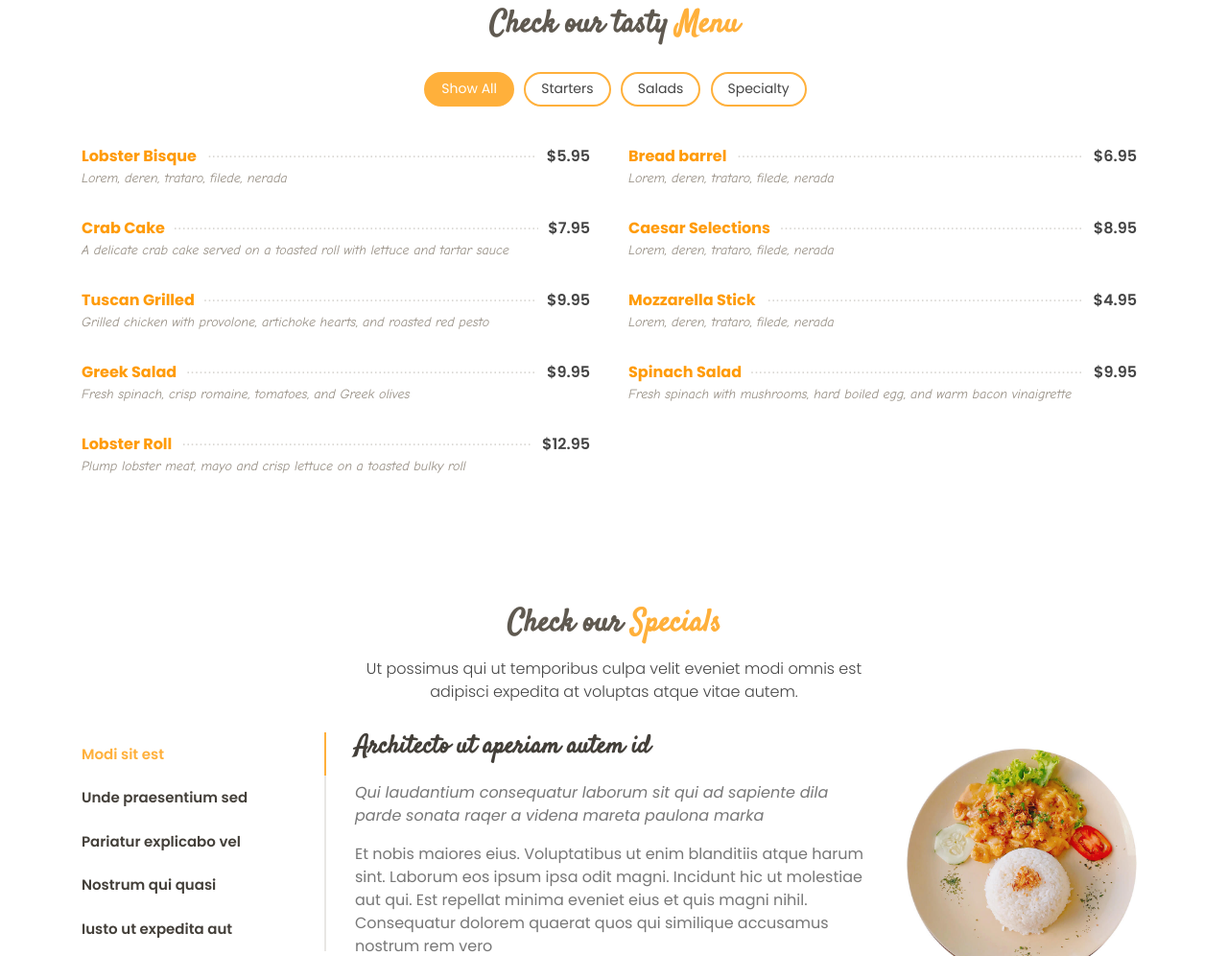
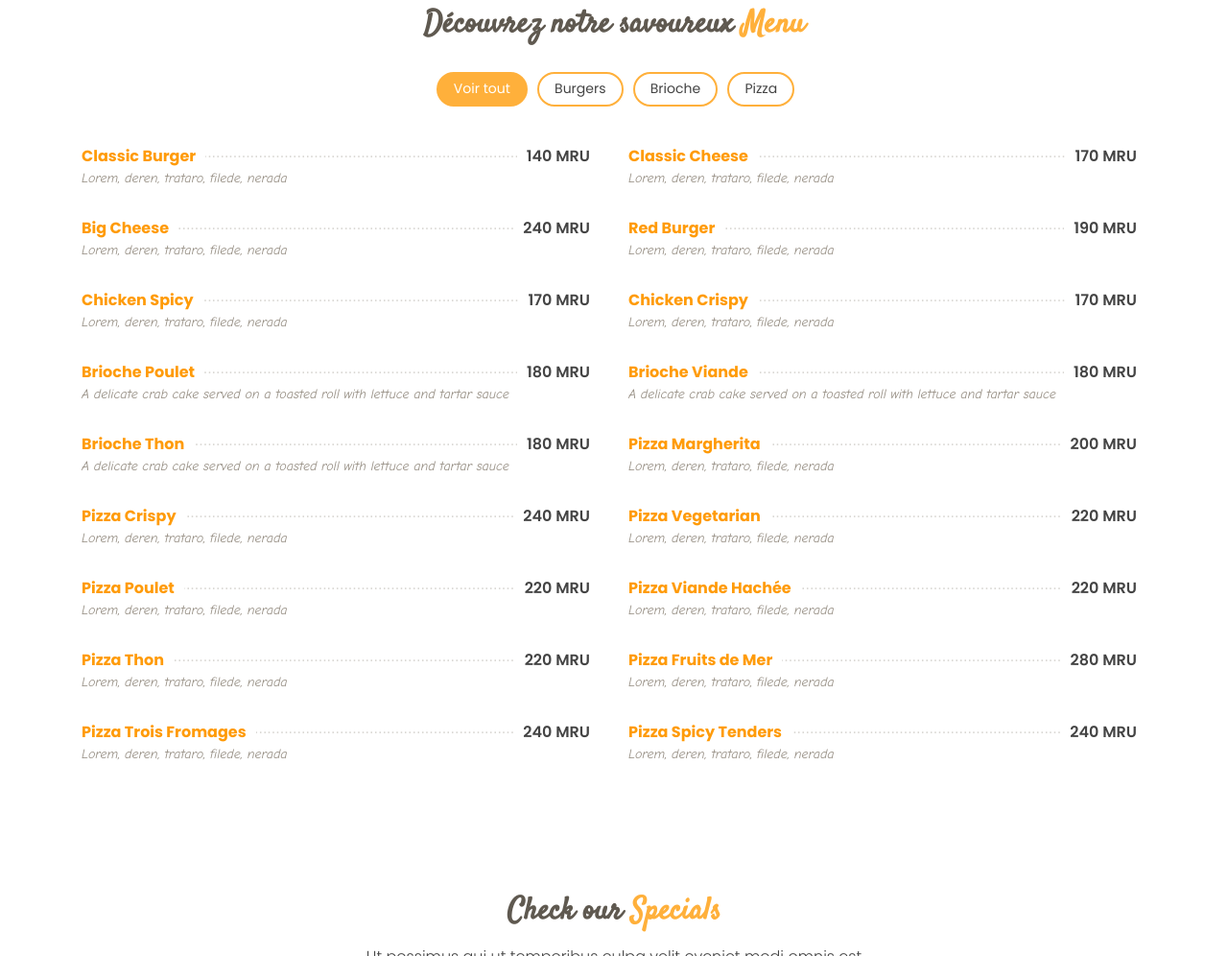
Before and after one commit to thediaf/Palacio, a plain HTML site: page index.html in a window 1280 px wide. Shown: the part 2023-3019 px from the top of the page at 96% size. Drawn offline with Linux system fonts and the light colour scheme.

Commit message:
Add title & menu

```diff
--- a/index.html
+++ b/index.html
@@ -5,9 +5,9 @@
   <meta charset="utf-8">
   <meta content="width=device-width, initial-scale=1.0" name="viewport">
 
-  <title>Delicious Bootstrap Template - Index</title>
+  <title>Palacio Nouakchott - Restaurant, Coffee, Drive Thru, Terasse, Rooftop</title>
   <meta content="" name="descriptison">
-  <meta content="" name="keywords">
+  <meta content="Palacio, restaurant nouakchott, Coffee, Drive Thru, Rooftop" name="keywords">
 
   <!-- Favicons -->
   <link href="assets/img/favicon.png" rel="icon">
@@ -228,105 +228,184 @@
       <div class="container">
 
         <div class="section-title">
-          <h2>Check our tasty <span>Menu</span></h2>
+          <h2>Découvrez notre savoureux <span>Menu</span></h2>
         </div>
 
         <div class="row">
           <div class="col-lg-12 d-flex justify-content-center">
             <ul id="menu-flters">
-              <li data-filter="*" class="filter-active">Show All</li>
-              <li data-filter=".filter-starters">Starters</li>
-              <li data-filter=".filter-salads">Salads</li>
-              <li data-filter=".filter-specialty">Specialty</li>
+              <li data-filter="*" class="filter-active">Voir tout</li>
+              <li data-filter=".filter-burgers">Burgers</li>
+              <li data-filter=".filter-brioche">Brioche</li>
+              <li data-filter=".filter-pizza">Pizza</li>
             </ul>
           </div>
         </div>
 
         <div class="row menu-container">
 
-          <div class="col-lg-6 menu-item filter-starters">
+          <div class="col-lg-6 menu-item filter-burgers">
             <div class="menu-content">
-              <a href="#">Lobster Bisque</a><span>$5.95</span>
+              <a href="#">Classic Burger</a><span>140 MRU</span>
             </div>
             <div class="menu-ingredients">
               Lorem, deren, trataro, filede, nerada
             </div>
           </div>
 
-          <div class="col-lg-6 menu-item filter-specialty">
+          <div class="col-lg-6 menu-item filter-burgers">
             <div class="menu-content">
-              <a href="#">Bread barrel</a><span>$6.95</span>
+              <a href="#">Classic Cheese</a><span>170 MRU</span>
             </div>
             <div class="menu-ingredients">
               Lorem, deren, trataro, filede, nerada
             </div>
           </div>
 
-          <div class="col-lg-6 menu-item filter-starters">
+          <div class="col-lg-6 menu-item filter-burgers">
             <div class="menu-content">
-              <a href="#">Crab Cake</a><span>$7.95</span>
+              <a href="#">Big Cheese</a><span>240 MRU</span>
+            </div>
+            <div class="menu-ingredients">
+              Lorem, deren, trataro, filede, nerada
+            </div>
+          </div>
+
+          <div class="col-lg-6 menu-item filter-burgers">
+            <div class="menu-content">
+              <a href="#">Red Burger</a><span>190 MRU</span>
+            </div>
+            <div class="menu-ingredients">
+              Lorem, deren, trataro, filede, nerada
+            </div>
+          </div>
+
+          <div class="col-lg-6 menu-item filter-burgers">
+            <div class="menu-content">
+              <a href="#">Chicken Spicy</a><span>170 MRU</span>
+            </div>
+            <div class="menu-ingredients">
+              Lorem, deren, trataro, filede, nerada
+            </div>
+          </div>
+
+          <div class="col-lg-6 menu-item filter-burgers">
+            <div class="menu-content">
+              <a href="#">Chicken Crispy</a><span>170 MRU</span>
+            </div>
+            <div class="menu-ingredients">
+              Lorem, deren, trataro, filede, nerada
+            </div>
+          </div>
+
+          <div class="col-lg-6 menu-item filter-brioche">
+            <div class="menu-content">
+              <a href="#">Brioche Poulet</a><span>180 MRU</span>
             </div>
             <div class="menu-ingredients">
               A delicate crab cake served on a toasted roll with lettuce and tartar sauce
             </div>
           </div>
 
-          <div class="col-lg-6 menu-item filter-salads">
+          <div class="col-lg-6 menu-item filter-brioche">
             <div class="menu-content">
-              <a href="#">Caesar Selections</a><span>$8.95</span>
+              <a href="#">Brioche Viande</a><span>180 MRU</span>
+            </div>
+            <div class="menu-ingredients">
+              A delicate crab cake served on a toasted roll with lettuce and tartar sauce
+            </div>
+          </div>
+
+          <div class="col-lg-6 menu-item filter-brioche">
+            <div class="menu-content">
+              <a href="#">Brioche Thon</a><span>180 MRU</span>
+            </div>
+            <div class="menu-ingredients">
+              A delicate crab cake served on a toasted roll with lettuce and tartar sauce
+            </div>
+          </div>
+
+          <div class="col-lg-6 menu-item filter-pizza">
+            <div class="menu-content">
+              <a href="#">Pizza Margherita</a><span>200 MRU</span>
             </div>
             <div class="menu-ingredients">
               Lorem, deren, trataro, filede, nerada
             </div>
           </div>
 
-          <div class="col-lg-6 menu-item filter-specialty">
+          <div class="col-lg-6 menu-item filter-pizza">
             <div class="menu-content">
-              <a href="#">Tuscan Grilled</a><span>$9.95</span>
-            </div>
-            <div class="menu-ingredients">
-              Grilled chicken with provolone, artichoke hearts, and roasted red pesto
-            </div>
-          </div>
-
-          <div class="col-lg-6 menu-item filter-starters">
-            <div class="menu-content">
-              <a href="#">Mozzarella Stick</a><span>$4.95</span>
+              <a href="#">Pizza Crispy</a><span>240 MRU</span>
             </div>
             <div class="menu-ingredients">
               Lorem, deren, trataro, filede, nerada
             </div>
           </div>
 
-          <div class="col-lg-6 menu-item filter-salads">
+          <div class="col-lg-6 menu-item filter-pizza">
             <div class="menu-content">
-              <a href="#">Greek Salad</a><span>$9.95</span>
+              <a href="#">Pizza Vegetarian</a><span>220 MRU</span>
             </div>
             <div class="menu-ingredients">
-              Fresh spinach, crisp romaine, tomatoes, and Greek olives
+              Lorem, deren, trataro, filede, nerada
             </div>
           </div>
 
-          <div class="col-lg-6 menu-item filter-salads">
+          <div class="col-lg-6 menu-item filter-pizza">
             <div class="menu-content">
-              <a href="#">Spinach Salad</a><span>$9.95</span>
+              <a href="#">Pizza Poulet</a><span>220 MRU</span>
             </div>
             <div class="menu-ingredients">
-              Fresh spinach with mushrooms, hard boiled egg, and warm bacon vinaigrette
+              Lorem, deren, trataro, filede, nerada
             </div>
           </div>
 
-          <div class="col-lg-6 menu-item filter-specialty">
+          <div class="col-lg-6 menu-item filter-pizza">
             <div class="menu-content">
-              <a href="#">Lobster Roll</a><span>$12.95</span>
+              <a href="#">Pizza Viande Hachée</a><span>220 MRU</span>
             </div>
             <div class="menu-ingredients">
-              Plump lobster meat, mayo and crisp lettuce on a toasted bulky roll
+              Lorem, deren, trataro, filede, nerada
             </div>
           </div>
 
+          <div class="col-lg-6 menu-item filter-pizza">
+            <div class="menu-content">
+              <a href="#">Pizza Thon</a><span>220 MRU</span>
+            </div>
+            <div class="menu-ingredients">
+              Lorem, deren, trataro, filede, nerada
+            </div>
+          </div>
+
+          <div class="col-lg-6 menu-item filter-pizza">
+            <div class="menu-content">
+              <a href="#">Pizza Fruits de Mer</a><span>280 MRU</span>
+            </div>
+            <div class="menu-ingredients">
+              Lorem, deren, trataro, filede, nerada
+            </div>
+          </div>
+
+          <div class="col-lg-6 menu-item filter-pizza">
+            <div class="menu-content">
+              <a href="#">Pizza Trois Fromages</a><span>240 MRU</span>
+            </div>
+            <div class="menu-ingredients">
+              Lorem, deren, trataro, filede, nerada
+            </div>
+          </div>
+
+          <div class="col-lg-6 menu-item filter-pizza">
+            <div class="menu-content">
+              <a href="#">Pizza Spicy Tenders</a><span>240 MRU</span>
+            </div>
+            <div class="menu-ingredients">
+              Lorem, deren, trataro, filede, nerada
+            </div>
+          </div>
         </div>
-
       </div>
     </section><!-- End Menu Section -->
 
```
Also changed, not shown: 1 other file.
